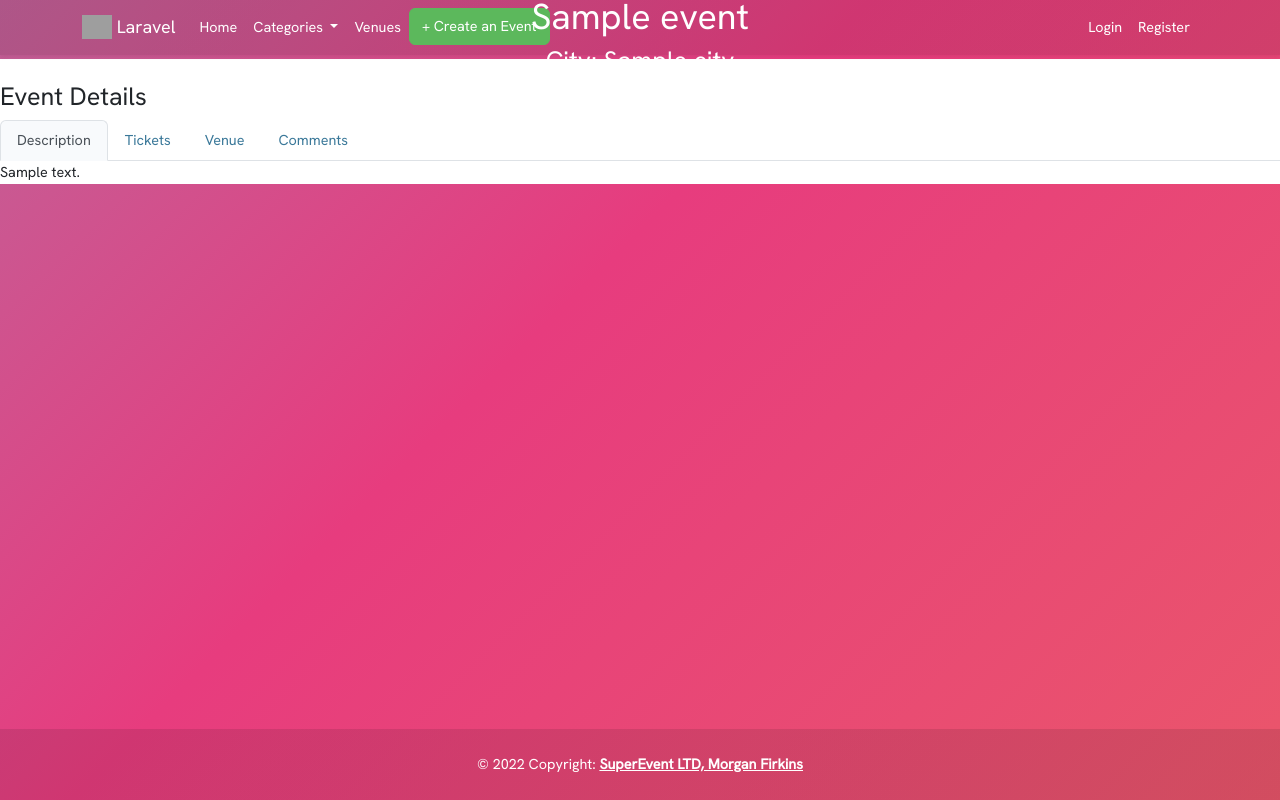
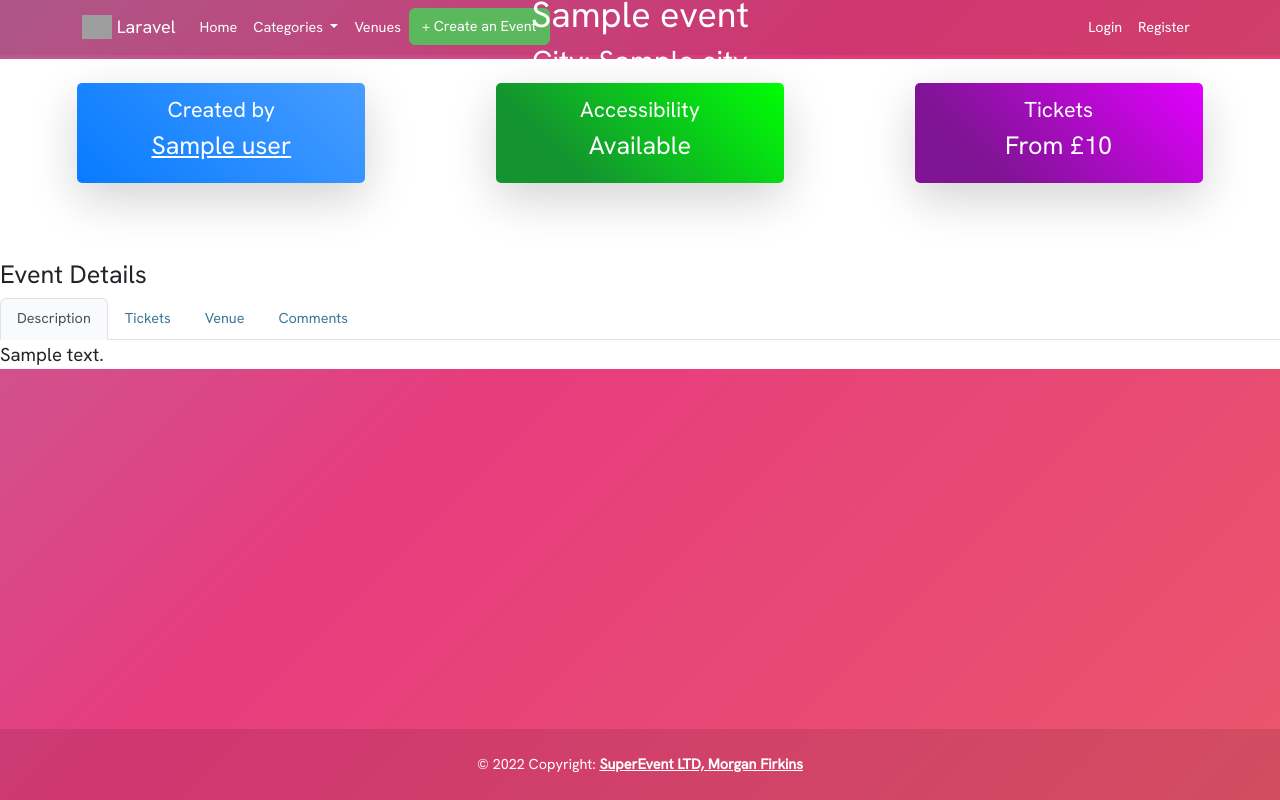
Before and after one commit to mfirkins/events-app, a Laravel app: template resources/views/events/show.blade.php in a window 1280 px wide. Run offline with Laravel 9, Linux system fonts and the light colour scheme; data comes from the database, SQL or seed files in the repository; the template is opened without the code that fills it: most values are stand-ins (such as "Sample title", 1, 10 or a date in 2020); style sheets or scripts are compiled from the project's sources; some libraries are stand-ins or nearby versions; grey boxes are pictures that could not be loaded.

Commit message:
Add indicator cards

```diff
--- a/resources/views/events/show.blade.php
+++ b/resources/views/events/show.blade.php
@@ -38,6 +38,14 @@
     #details {
         background-color: white;
     }
+
+    .card-deck {
+        display: inline-block;
+    }
+
+    p {
+        font-size: 14pt;
+    }
 </style>
 
 
@@ -47,12 +55,46 @@
     <div id="event-detail-image" class="d-flex flex-column min-vh-50 justify-content-center align-items-center">
         <div id="event-details">
             <h1>{{ $event->name }}</h1>
-            <h3>City: {{ $event->venue->city }}</h2>
-                <h3>Host: {{ $event->host }}</h2>
+            <h2>City: {{ $event->venue->city }}</h2>
+            <h3>Host: {{ $event->host }}</h3>
+            @if (Auth::user() == $event->profile->user)
+                <a class="btn btn-contrast text-white" href="/{{ $event->id }}/edit"> Edit Event </a>
+                <form action="{{ route('events.destroy', $event->id) }}" method="post">
+                    @csrf
+                    @method('DELETE')
+                    <br>
+                    <button class="btn btn-danger text-white" type="submit">Delete Event</button>
+                </form>
+            @endif
         </div>
     </div>
+
     <div id="details">
+        <div class="container-fluid mb-4">
+            <div class="card-group">
+                <x-indicator-card colour="linear-gradient(45deg, #087bff, #479dff)" icon="bi bi-brush" header="Created by">
+                    <a style="color: white"href='/profiles/{{ $event->profile->id }}'>{{ $event->profile->user->name }}</a>
+                </x-indicator-card>
+                @if ($event->venue->accessible == 0)
+                    <x-indicator-card colour="linear-gradient(45deg, rgba(148,20,20,1) 24%, rgba(255,0,0,1) 100%);"
+                        icon="bi bi-universal-access-circle" header="Accessibility">
+                        Not Available
+                    </x-indicator-card>
+                @else
+                    <x-indicator-card colour="linear-gradient(45deg, rgba(20,148,48,1) 24%, rgba(0,255,4,1) 100%);"
+                        icon="bi bi-universal-access-circle" header="Accessibility">
+                        Available
+                    </x-indicator-card>
+                @endif
+
+                <x-indicator-card colour="linear-gradient(45deg, rgba(127,20,148,1) 24%, rgba(226,0,255,1) 100%);"
+                    icon="bi bi-ticket-perforated" header="Tickets">
+                    From £{{ $event->cost }}
+                </x-indicator-card>
+            </div>
+        </div>
         <br>
+        <div>
             <h3 class="h3">Event Details</h3>
             <ul class="nav nav-tabs">
                 <li class="nav-item">
@@ -66,26 +108,28 @@
 
                 </li>
                 <li class="nav-item">
-                <button class="nav-link" id="venue-tab" data-bs-toggle="tab" data-bs-target="#venue-tab-pane" type="button"
-                    role="tab" aria-controls="venue-tab-pane" aria-selected="true">Venue</button>
+                    <button class="nav-link" id="venue-tab" data-bs-toggle="tab" data-bs-target="#venue-tab-pane"
+                        type="button" role="tab" aria-controls="venue-tab-pane" aria-selected="true">Venue</button>
                 </li>
                 <li class="nav-item">
                     <button class="nav-link" id="comments-tab" data-bs-toggle="tab" data-bs-target="#comments-tab-pane"
-                    type="button" role="tab" aria-controls="comments-tab-pane" aria-selected="true">Comments</button>
+                        type="button" role="tab" aria-controls="comments-tab-pane"
+                        aria-selected="true">Comments</button>
 
                 </li>
             </ul>
             <div class="tab-content" id="myTabContent">
                 <div class="tab-pane fade show active" id="description-tab-pane" role="tabpanel"
                     aria-labelledby="description-tab" tabindex="0">
+
                     <p>
                         {{ $event->description }}
                     </p>
                 </div>
                 <div class="p-2 tab-pane fade" id="tickets-tab-pane" role="tabpanel" aria-labelledby="tickets-tab"
                     tabindex="0">
-                <h5>Available Tickets: {{ $event->tickets }}</h5>
-                <h5>Price: £{{ $event->cost }}</h5>
+                    <h5><b>Available Tickets:</b> {{ $event->tickets }} </h5>
+                    <h5><b>Price:</b> £{{ $event->cost }}</h5>
                     <button type="button" class="btn bg-secondary">Buy Tickets</button>
                 </div>
                 <div class="tab-pane fade" id="venue-tab-pane" role="tabpanel" aria-labelledby="venue-tab" tabindex="0">
@@ -94,49 +138,49 @@
                         <h4>{{ $event->venue->name }}</h4>
                     </a>
                     <p>{{ $event->venue->description }}</p>
-                @if ($event->venue->accessible == 0)
-                    <div class="shadow-lg p-1 card bg-danger" style="width: 18rem;">
-                        <div class="card-header text-white">
-                            <svg xmlns="http://www.w3.org/2000/svg" width="16" height="16" fill="white"
-                                class="bi bi-universal-access" viewBox="0 0 16 16">
-                                <path
-                                    d="M9.5 1.5a1.5 1.5 0 1 1-3 0 1.5 1.5 0 0 1 3 0ZM6 5.5l-4.535-.442A.531.531 0 0 1 1.531 4H14.47a.531.531 0 0 1 .066 1.058L10 5.5V9l.452 6.42a.535.535 0 0 1-1.053.174L8.243 9.97c-.064-.252-.422-.252-.486 0l-1.156 5.624a.535.535 0 0 1-1.053-.174L6 9V5.5Z" />
-                            </svg>
-                            Not Accessible
-                        </div>
-                    </div>
-                @else
-                    <div class="shadow-lg p-1 card bg-contrast" style="width: 18rem;">
-                        <div class="card-header text-white">
-                            <svg xmlns="http://www.w3.org/2000/svg" width="16" height="16" fill="white"
-                                class="bi bi-universal-access" viewBox="0 0 16 16">
-                                <path
-                                    d="M9.5 1.5a1.5 1.5 0 1 1-3 0 1.5 1.5 0 0 1 3 0ZM6 5.5l-4.535-.442A.531.531 0 0 1 1.531 4H14.47a.531.531 0 0 1 .066 1.058L10 5.5V9l.452 6.42a.535.535 0 0 1-1.053.174L8.243 9.97c-.064-.252-.422-.252-.486 0l-1.156 5.624a.535.535 0 0 1-1.053-.174L6 9V5.5Z" />
-                            </svg>
-                            Accessible
-                        </div>
-                    </div>
-                @endif
                     <br>
                     <h4>Location</h4>
                     <div class="iframe-rwd">
-                    <iframe width="425" height="350" frameborder="0" scrolling="no" marginheight="0" marginwidth="0"
+                        <iframe width="425" height="350" frameborder="0" scrolling="no" marginheight="0"
+                            marginwidth="0"
                             src="https://maps.google.com/maps?q={{ $event->venue->latitude }},{{ $event->venue->longitude }}&output=embed"></iframe>>
                     </div>
                 </div>
 
-            <div class="tab-pane fade" id="comments-tab-pane" role="tabpanel" aria-labelledby="comments-tab" tabindex="0">
+                <div class="tab-pane fade" id="comments-tab-pane" role="tabpanel" aria-labelledby="comments-tab"
+                    tabindex="0">
                     <div class="row d-flex justify-content-center">
                         <div class="col-md-8 col-lg-6">
-                        @foreach ($event->comments as $comment)
-                            <div class="card mb-4">
+                            @if (Auth::check())
+                                <form method="post" action="/comments" enctype="multipart/form-data">
+                                    @csrf
+                                    <input type="text" name="content" placeholder="+ Add a new comment"
+                                        class="form-control">
+                                    <button class="btn btn-contrast text-white" type="submit">Post Comment</button>
+                                </form>
+                            @else
+                                <form method="post" action="/comments" enctype="multipart/form-data">
+                                    <p> You need to log in to be able to comment </p>
+                                    <input type="text" name="content" placeholder="+ Add a new comment"
+                                        class="form-control" disabled>
+                                    <button class="btn btn-contrast text-white" type="submit" disabled>Post
+                                        Comment</button>
+                                </form>
+                            @endif
+                            <div class="container-fluid mb-4">
+                                <div class="card-group">
+                                    @foreach ($comments as $comment)
+                                        <div class="col mt-4">
+                                            <div class="card shadow-lg p-1 mx-auto">
                                                 <div class="card-body">
                                                     <p>{{ $comment->content }}</p>
                                                     <div class="d-flex justify-content-between">
                                                         <div class="d-flex flex-row align-items-center">
-                                            <img src="https://mdbcdn.b-cdn.net/img/Photos/Avatars/img%20(4).webp"
+                                                            <img src="/storage/images/profile_pictures/{{ $comment->profile->image_name }}"
                                                                 alt="avatar" width="25" height="25" />
-                                            <p class="small mb-0 ms-2">{{ $comment->user->name }}</p>
+                                                            <a href="/profiles/{{ $comment->profile->id }}"
+                                                                class="small mb-0 ms-2">{{ $comment->profile->user->name }}
+                                                            </a>
                                                         </div>
                                                         <div class="d-flex flex-row align-items-center">
                                                             <p class="small text-muted mb-0">Upvote?</p>
@@ -147,7 +191,15 @@
                                                     </div>
                                                 </div>
                                             </div>
+                                        </div>
                                     @endforeach
+
+                                </div>
+                                {{ $comments->links() }}
+                            </div>
+
+                        </div>
+                    </div>
                 </div>
             </div>
         </div>
```
Lines whose indentation alone changed are shown as unchanged.
